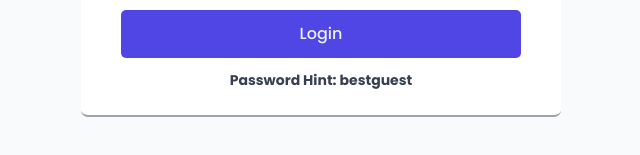
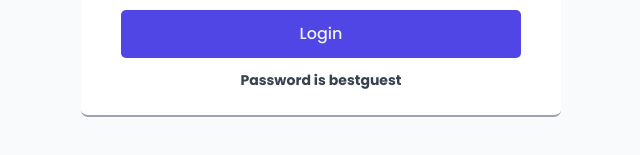
Before and after one commit to git-randy/The-Wild-Oasis, a React (Vite) app: page /login in a window 1280 px wide. Shown: the part 553-708 px from the top of the page, without its empty margins (319-959 px from the left). Built offline with nearby package versions, Linux system fonts and the light colour scheme; no server answers; a web font is replaced by a local one.

Commit message:
Updated text on login form

```diff
--- a/src/features/authentication/LoginForm.tsx
+++ b/src/features/authentication/LoginForm.tsx
@@ -63,7 +63,7 @@ function LoginForm() {
         </Button>
       </FormRowVertical>
       <StyledMessage>
-        <p>Password Hint: bestguest</p>
+        <p>Password is bestguest</p>
       </StyledMessage>
     </Form>
   );
```
